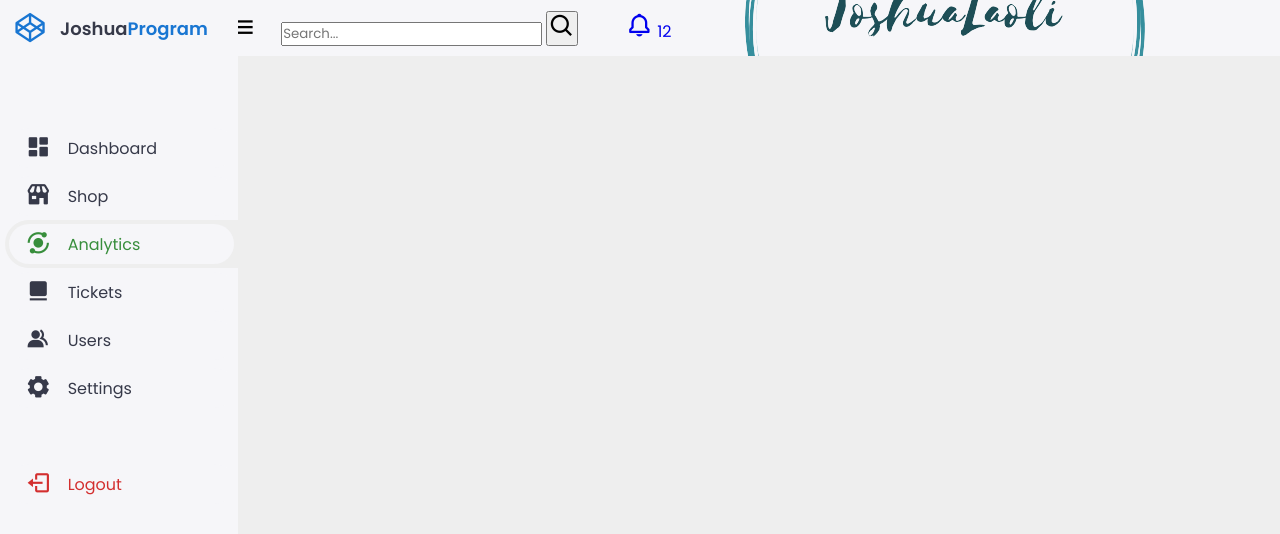
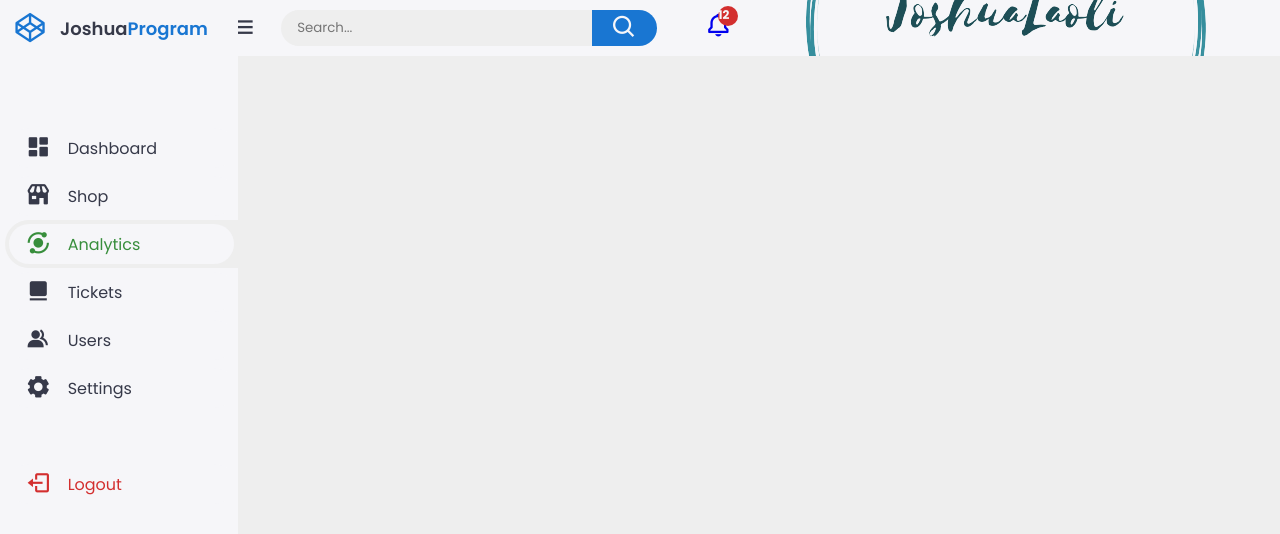
Before and after one commit to joshualaoli/responsive-admin-dashboard, a plain HTML site: page index.html in a window 1280 px wide. Drawn offline with nearby package versions, Linux system fonts and the light colour scheme.

Commit message:
adding content

```diff
--- a/index.html
+++ b/index.html
@@ -63,7 +63,7 @@
         </form>
         <input type="checkbox" id="theme-toggle" hidden />
         <label for="theme-toggle" class="theme-toggle"></label>
-        <a href="#">
+        <a href="#" class="notif">
           <i class="bx bx-bell"></i>
           <span class="count">12</span>
         </a>
--- a/style.css
+++ b/style.css
@@ -187,3 +187,62 @@ body {
     border-radius: 50%;
     box-shadow: -20px -20px 0 --light;
 }
+.content nav .bx.bx-menu {
+    cursor: pointer;
+    color: var(--dark);
+
+}
+.content nav form {
+    max-width: 400px;
+    width: 100%;
+    margin-right: auto;
+}
+.content nav form .form-input {
+    display: flex;
+    align-items: center;
+    height: 36px;
+}
+.content nav form .form-input input {
+    flex-grow: 1;
+    padding: 0 16px;
+    height: 100%;
+    width: 100%;
+    border: none;
+    background: var(--grey);
+    border-radius: 36px 0 0 36px;
+    outline: none;
+    color: var(--dark);
+}
+.content nav form .form-input button {
+    width: 80px;
+    height: 100%;
+    display: flex;
+    justify-content: center;
+    align-items: center;
+    background: var(--primary);
+    color: var(--light);
+    font-size: 16px;
+    border: none;
+    outline: none;
+    border-radius: 0 36px 36px 0;
+    cursor: pointer;
+}
+.content nav .notif {
+    font-size: 16px;
+    position: relative;
+}
+.content nav .notif .count {
+    position: absolute;
+    top: -6px;
+    right: -6px;
+    width: 20px;
+    height: 20px;
+    background: var(--danger);
+    color: var(--light);
+    border-radius: 50%;
+    border: 2px solid --light;
+    font-weight: 700;
+    font-size: 12px;
+    display: flex;
+
+}
```
